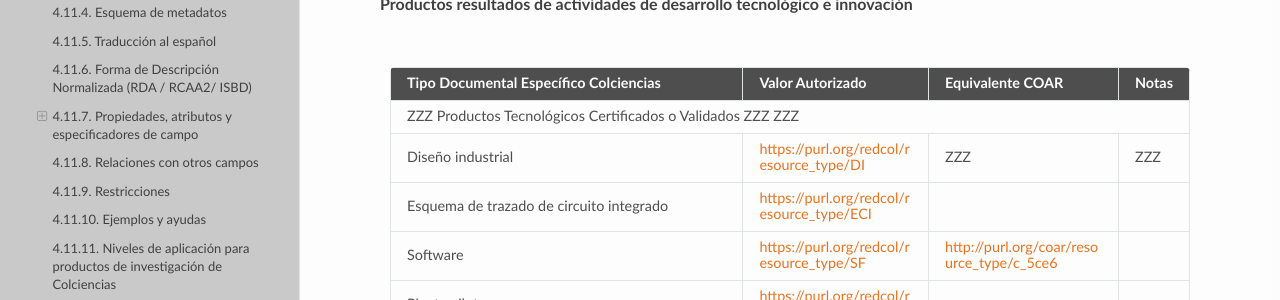
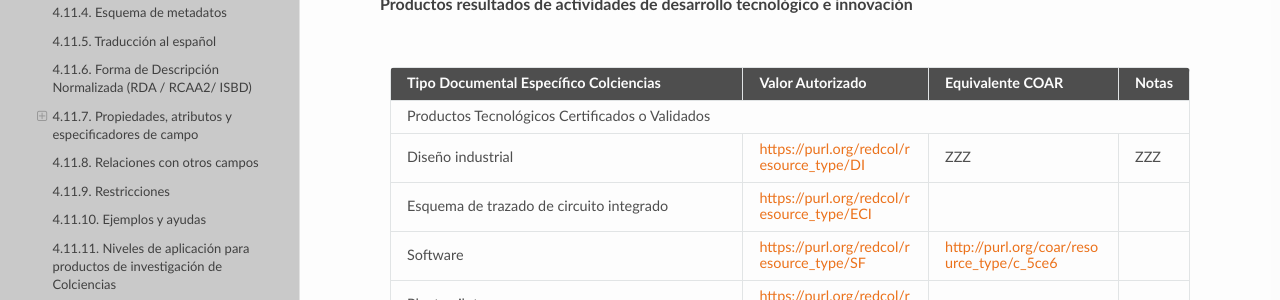
Before and after one commit to rcic/openaire4, a Sphinx documentation site: the page built from docs/field_publicationtype.rst, in a window 1280 px wide and 900 px high, scrolled down 6404 px. Shown: the part 151-451 px from the top of the window. Built offline with Sphinx 7.4.7 and the Read the Docs theme 2.0.0, drawn with Linux system fonts in a browser that asks for light colours; some web fonts are replaced; a script that is not in the unit is left out.

Commit message:
correcion tabla

```diff
--- a/docs/field_publicationtype.rst
+++ b/docs/field_publicationtype.rst
@@ -291,7 +291,7 @@ Utilice la etiqueta del término de tipo de recurso como valor. Utilice el **val
 +----------------------------------------------------------------------------------+-------------------------------------------------+-------------------------------------------+-------+
 | Tipo Documental Específico Colciencias                                           | Valor Autorizado                                | Equivalente COAR                          | Notas |
 +==================================================================================+=================================================+===========================================+=======+
-| ZZZ                                                                                Productos Tecnológicos Certificados o Validados   ZZZ                                         ZZZ   |
+|                                                                                    Productos Tecnológicos Certificados o Validados                                                     |
 +----------------------------------------------------------------------------------+-------------------------------------------------+-------------------------------------------+-------+
 | Diseño industrial                                                                | https://purl.org/redcol/resource_type/DI        | ZZZ                                       | ZZZ   |
 +----------------------------------------------------------------------------------+-------------------------------------------------+-------------------------------------------+-------+
```
